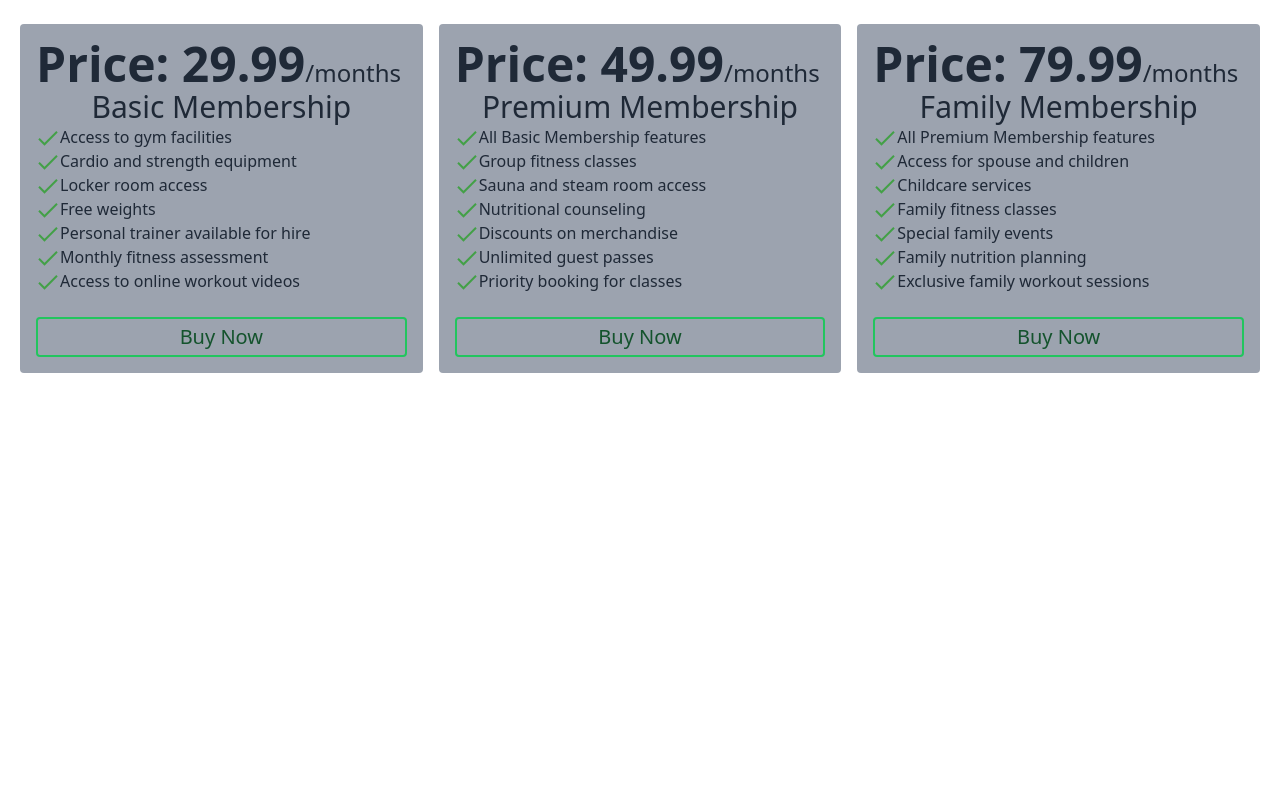
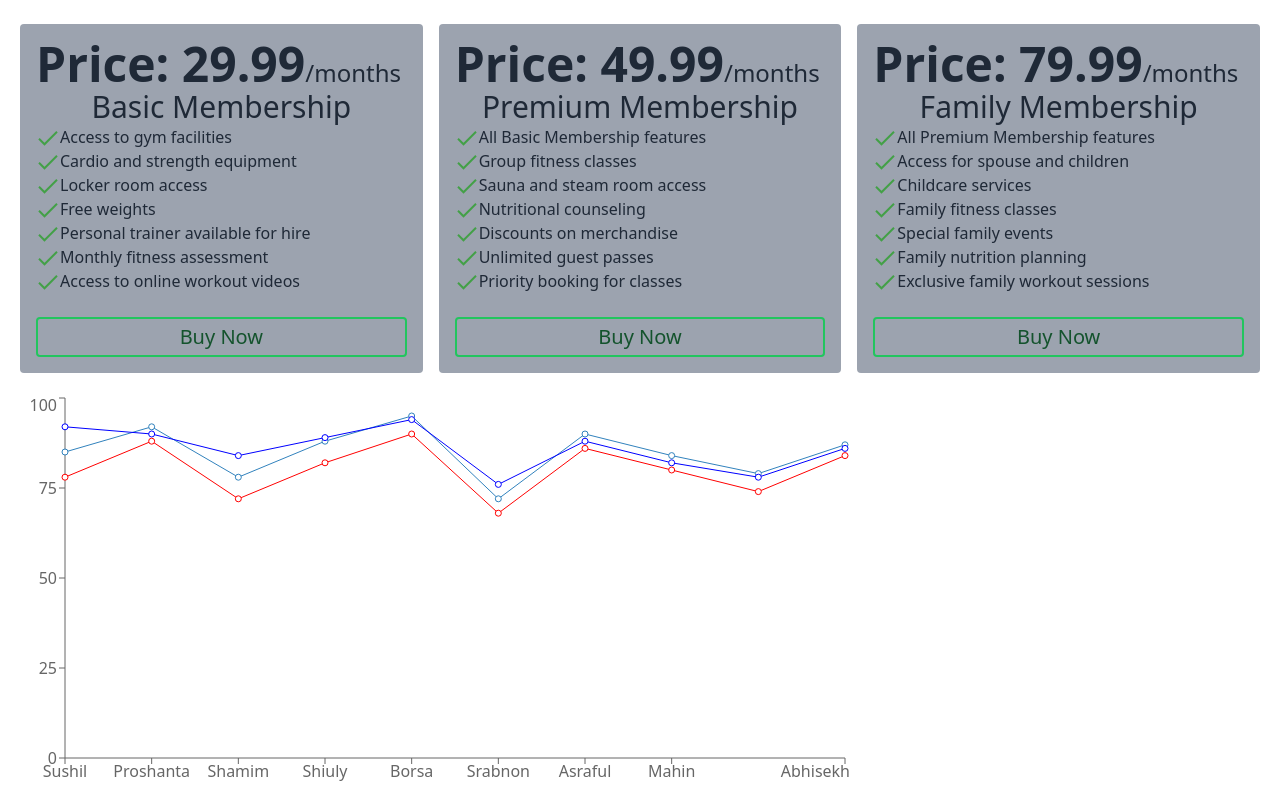
Before and after one commit to Sushil500530/Pricing_Options_ReactJS_Projects, a React (Vite) app: page / in a window 1280 px wide. Shown: the part 272-1065 px from the top of the page. Before the commit the page ends 800 px from the top, so only its background shows below. Built offline with nearby package versions, Linux system fonts and the light colour scheme.

Commit message:
add to line chart

```diff
--- a/package.json
+++ b/package.json
@@ -13,7 +13,8 @@
     "prop-types": "^15.8.1",
     "react": "^18.2.0",
     "react-dom": "^18.2.0",
-    "react-icons": "^4.11.0"
+    "react-icons": "^4.11.0",
+    "recharts": "^2.8.0"
   },
   "devDependencies": {
     "@types/react": "^18.2.15",
--- a/src/App.jsx
+++ b/src/App.jsx
@@ -1,6 +1,7 @@
 
 import './App.css'
 import DaisyNav from './components/DaisyNav/DaisyNav'
+import LineChart from './components/LineChart/LineChart'
 import Navbar from './components/NavBar/Navbar'
 import PriceOptions from './components/PriceOptions/PriceOptions'
 
@@ -13,6 +14,7 @@ function App() {
      <DaisyNav />
      <h1 className='text-6xl text-violet-500 font-bold text-center my-6'>Pricing Options</h1>
      <PriceOptions />
+     <LineChart />
     </>
   )
 }
--- /dev/null
+++ b/src/components/LineChart/LineChart.jsx
@@ -0,0 +1,36 @@
+
+
+import { LineChart as LChart, Line, XAxis,YAxis } from 'recharts';
+const LineChart = () => {
+    const markMarksChart = [
+        {"id": 1,"student": "Sushil","mathMarks": 85,"physicsMarks": 78,"chemistryMarks": 92},
+        {"id": 2,"student": "Proshanta","mathMarks": 92,"physicsMarks": 88,"chemistryMarks": 90},
+        {"id": 3,"student": "Shamim ","mathMarks": 78,"physicsMarks": 72,"chemistryMarks": 84},
+        {"id": 4,"student": "Shiuly","mathMarks": 88,"physicsMarks": 82,"chemistryMarks": 89},
+        {"id": 5,"student": "Borsa","mathMarks": 95,"physicsMarks": 90,"chemistryMarks": 94},
+        {"id": 6,"student": "Srabnon","mathMarks": 72,"physicsMarks": 68,"chemistryMarks": 76},
+        {"id": 7,"student": "Asraful","mathMarks": 90,"physicsMarks": 86,"chemistryMarks": 88},
+        {"id": 8,"student": "Mahin","mathMarks": 84,"physicsMarks": 80,"chemistryMarks": 82},
+        {"id": 9,"student": "Raton","mathMarks": 79,"physicsMarks": 74,"chemistryMarks": 78},
+        {"id": 10,"student": "Abhisekh","mathMarks": 87,"physicsMarks": 84,"chemistryMarks": 86}
+      ];
+
+    return (
+        <div>
+            <LChart width={850} height={400} data={markMarksChart}>
+            <XAxis dataKey='student' />
+            <YAxis />
+                <Line dataKey="mathMarks" />
+                <Line dataKey="chemistryMarks" stroke='blue' />
+                <Line dataKey="physicsMarks" stroke='red' />
+
+            </LChart>
+        </div>
+    );
+};
+
+export default LineChart;
+
+[
+
+  ];
--- a/src/components/PriceOption/PriceOption.jsx
+++ b/src/components/PriceOption/PriceOption.jsx
@@ -1,9 +1,10 @@
-import PropTypes from 'prop-types'
+import PropTypes from 'prop-types';
 import Feature from '../feature/Feature';
 const PriceOption = ({option}) => {
     const {name,price,features} = option ;
     // console.log(option);
     return (
+        <>
         <div className='bg-gray-400 p-4 rounded '>
             <h2>
                 <span className="text-5xl font-semibold text-center">Price: {price}</span>
@@ -11,8 +12,8 @@ const PriceOption = ({option}) => {
                 </h2>
                 <h4 className='text-3xl text-center'>{name}</h4>
                 {
-                    features.map((feature,idx) => <Feature
-                    key={idx}
+                    features.map((feature,index) => <Feature
+                    key={index}
                     feature={feature}
                     ></Feature>)
                 }
@@ -21,10 +22,11 @@ const PriceOption = ({option}) => {
 
                 </div>
         </div>
+        </>
     );
 };
 PriceOption.propTypes = {
-    option: PropTypes.object.isRequired,
+    option: PropTypes.object.isRequired
 }
 
 export default PriceOption;
```
Also changed, not shown: 1 other file (tests, documents, lock files or other folders).
